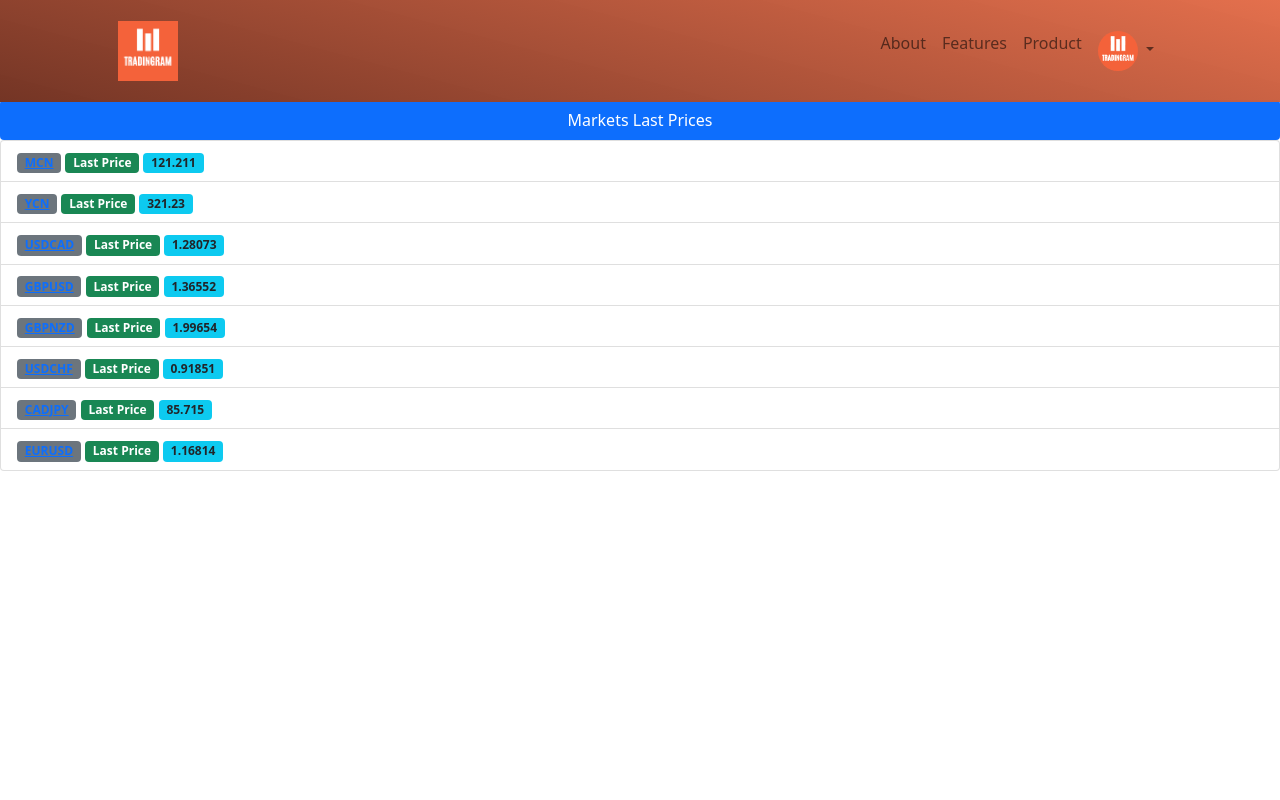
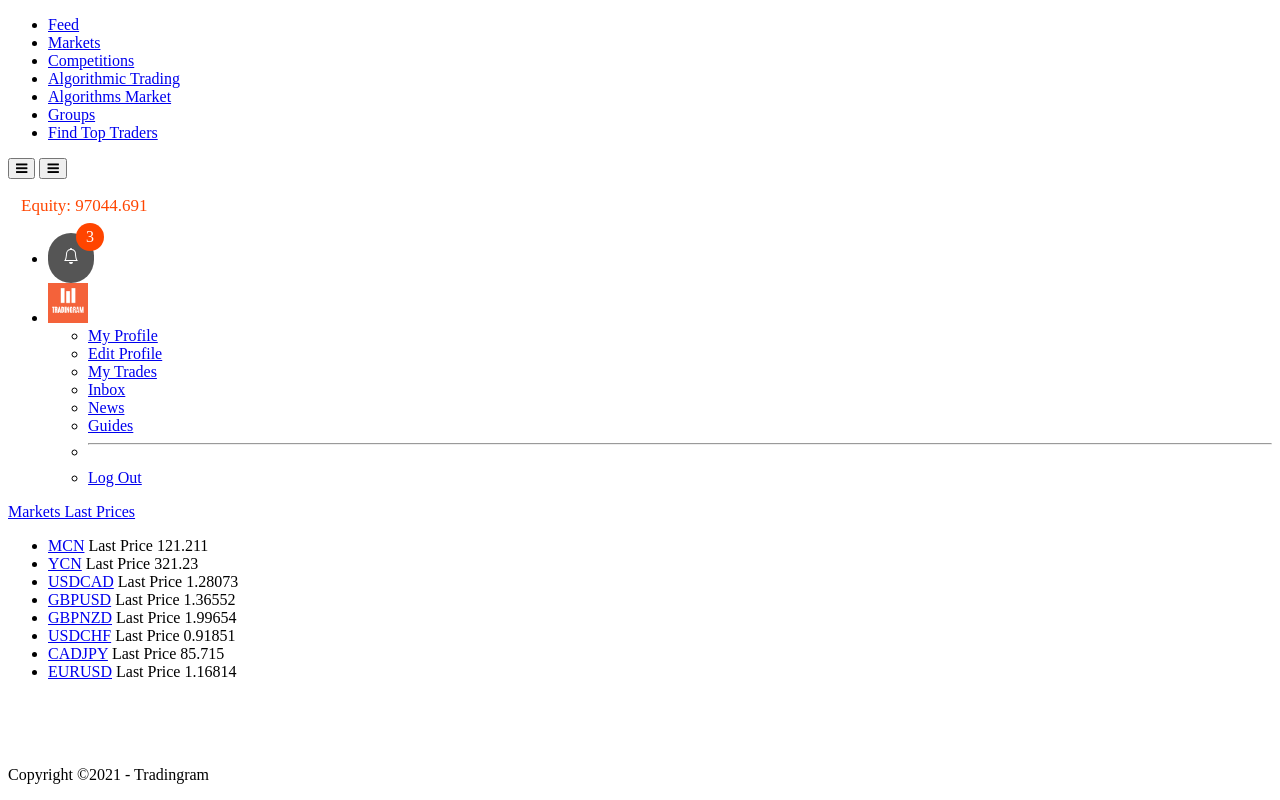
Before and after one commit to aminizadyar/tradingram, a Django app: page /markets in a window 1280 px wide. Run offline with Django 3.2, Linux system fonts and the light colour scheme; a user stored in the database is signed in; data comes from the database, SQL or seed files in the repository; both versions use the stored data as it was after the commit; some libraries are stand-ins or nearby versions.

Commit message:
modified base2.html

```diff
--- a/templates/base.html
+++ b/templates/base.html
@@ -4,13 +4,13 @@
 <head>
     <meta charset="UTF-8">
     <title>{% block title %}{% endblock %}</title>
-    <link href="https://cdn.jsdelivr.net/npm/bootstrap@5.0.2/dist/css/bootstrap.min.css" rel="stylesheet"
-          integrity="sha384-EVSTQN3/azprG1Anm3QDgpJLIm9Nao0Yz1ztcQTwFspd3yD65VohhpuuCOmLASjC" crossorigin="anonymous">
-    <script src="https://cdn.jsdelivr.net/npm/bootstrap@5.0.2/dist/js/bootstrap.bundle.min.js"
-            integrity="sha384-MrcW6ZMFYlzcLA8Nl+NtUVF0sA7MsXsP1UyJoMp4YLEuNSfAP+JcXn/tWtIaxVXM"
-            crossorigin="anonymous"></script>
-    <script src="https://code.jquery.com/jquery-3.6.0.min.js"
-            integrity="sha256-/xUj+3OJU5yExlq6GSYGSHk7tPXikynS7ogEvDej/m4=" crossorigin="anonymous"></script>
+    <link href="https://fonts.googleapis.com/css?family=Poppins:300,400,500,600,700,800,900" rel="stylesheet">
+
+		<link rel="stylesheet" href="https://stackpath.bootstrapcdn.com/font-awesome/4.7.0/css/font-awesome.min.css">
+		<link rel="stylesheet" href="/static/base/css/style.css">
+    		<script src="https://cdn.jsdelivr.net/npm/bootstrap@5.0.2/dist/js/bootstrap.bundle.min.js"
+            		integrity="sha384-MrcW6ZMFYlzcLA8Nl+NtUVF0sA7MsXsP1UyJoMp4YLEuNSfAP+JcXn/tWtIaxVXM"
+            		crossorigin="anonymous"></script>
 
     <meta name="viewport" content="width=device-width, initial-scale=1">
     <link rel="icon" type="image/x-icon" href="{% static 'landing_page/assets/img/logo.png' %}"/>
--- a/templates/base2.html
+++ b/templates/base2.html
@@ -2,7 +2,9 @@
 <!doctype html>
 <html lang="en">
   <head>
-  	<title>{% block title %}{% endblock %}</title>
+  	<title>{% block title %}
+
+  	{% endblock %}</title>
     <meta charset="utf-8">
     <meta name="viewport" content="width=device-width, initial-scale=1, shrink-to-fit=no">
 
@@ -14,20 +16,46 @@
             		integrity="sha384-MrcW6ZMFYlzcLA8Nl+NtUVF0sA7MsXsP1UyJoMp4YLEuNSfAP+JcXn/tWtIaxVXM"
             		crossorigin="anonymous"></script>
 
-            <script src="https://cdn.jsdelivr.net/npm/bootstrap@5.0.2/dist/js/bootstrap.bundle.min.js"
-            integrity="sha384-MrcW6ZMFYlzcLA8Nl+NtUVF0sA7MsXsP1UyJoMp4YLEuNSfAP+JcXn/tWtIaxVXM"
-            crossorigin="anonymous"></script>
-            <script src="https://code.jquery.com/jquery-3.6.0.min.js"
-            integrity="sha256-/xUj+3OJU5yExlq6GSYGSHk7tPXikynS7ogEvDej/m4=" crossorigin="anonymous"></script>
 
 
             <link rel="icon" type="image/x-icon" href="{% static 'landing_page/assets/img/logo.png' %}"/>
+    <style>
+        .notification {
+  background-color: #555;
+  color: white;
+  text-decoration: none;
+  padding: 15px 15px;
+  position: relative;
+  display: inline-block;
+  border-radius: 30px;
+}
 
-  <style>
-        body {
-            padding-top: 100px;
-        }
+.notification:hover {
+  background: orange;
+}
+
+.notification .badge {
+  position: absolute;
+  top: -10px;
+  right: -10px;
+  padding: 5px 10px;
+  border-radius: 50%;
+  background: orangered;
+  color: white;
+}
+
+.equity{
+    margin-block-start: 1em;
+    margin-block-end: 1em;
+    margin-inline-start: 13px;
+    margin-inline-end: 0px;
+    margin-top: 10;
+    font-size:17px;
+    color:orangered;
+}
+
     </style>
+
     {% block extra_head %}
 
     {% endblock %}
@@ -42,15 +70,13 @@
 	        <ul class="list-unstyled components mb-5">
 
 	          <li>
-	              <a href="#">Feed</a>
+	              <a href="{% url 'feed_page' %}">Feed</a>
 	          </li>
 
 	          <li>
-              <a href="#">Markets</a>
+              <a href="{% url 'markets_page' %}">Markets</a>
 	          </li>
-	          <li>
-              <a href="#">Your Trades</a>
-	          </li>
+
                 <li>
               <a href="#">Competitions</a>
 	          </li>
@@ -60,23 +86,22 @@
                 <li>
               <a href="#">Algorithms Market</a>
 	          </li>
+
+                <li>
+              <a href="#">Groups</a>
+	          </li>
+
                 <li>
               <a href="#">Find Top Traders</a>
 	          </li>
-                <li>
-              <a href="#">Groups</a>
-	          </li>
-                <li>
-              <a href="#">News</a>
-	          </li>
-              <a href="#">Guides</a>
-	          </li>
+
+
 	        </ul>
 
-	        <div class="footer">
-	        	<p><!-- Link back to Colorlib can't be removed. Template is licensed under CC BY 3.0. -->
-						  Copyright &copy;<script>document.write(new Date().getFullYear());</script> All rights reserved | This template is made with <i class="icon-heart" aria-hidden="true"></i> by <a href="https://colorlib.com" target="_blank">Colorlib.com</a>
-						  <!-- Link back to Colorlib can't be removed. Template is licensed under CC BY 3.0. --></p>
+	        <div class="footer" style="position: fixed;bottom: 0;">
+	        	<p>
+						  Copyright &copy;<script>document.write(new Date().getFullYear());</script> - Tradingram
+						  </p>
 	        </div>
 
 	      </div>
@@ -97,29 +122,33 @@
             </button>
 
             <div class="collapse navbar-collapse" id="navbarSupportedContent">
+            <p class="equity">  Equity: {{ user.profile.equity|floatformat:3 }}</p>
+
               <ul class="nav navbar-nav ml-auto">
-                <li class="nav-item active">
-                    <a class="nav-link" href="#">Home</a>
-                </li>
+
                 <li class="nav-item">
-                    <a class="nav-link" href="#">About</a>
-                </li>
-                <li class="nav-item">
-                    <a class="nav-link" href="#">Portfolio</a>
-                </li>
-                <li class="nav-item">
-                    <a class="nav-link" href="#">Contact</a>
+                    <a href="#" class="notification">
+                    <span>
+                        <svg xmlns="http://www.w3.org/2000/svg" width="16" height="16" fill="currentColor" class="bi bi-bell" viewBox="0 0 16 16">
+                            <path d="M8 16a2 2 0 0 0 2-2H6a2 2 0 0 0 2 2zM8 1.918l-.797.161A4.002 4.002 0 0 0 4 6c0 .628-.134 2.197-.459 3.742-.16.767-.376 1.566-.663 2.258h10.244c-.287-.692-.502-1.49-.663-2.258C12.134 8.197 12 6.628 12 6a4.002 4.002 0 0 0-3.203-3.92L8 1.917zM14.22 12c.223.447.481.801.78 1H1c.299-.199.557-.553.78-1C2.68 10.2 3 6.88 3 6c0-2.42 1.72-4.44 4.005-4.901a1 1 0 1 1 1.99 0A5.002 5.002 0 0 1 13 6c0 .88.32 4.2 1.22 6z"/>
+                        </svg>
+                    </span>
+                    <span class="badge">3</span>
+                    </a>
                 </li>
 		<li class="nav-item dropdown">
                     <a class="nav-link dropdown-toggle" href="#" id="navbarDropdown" role="button"
                        data-bs-toggle="dropdown" aria-expanded="false">
-                        <img src="{{user.profile.profile_pricture.url}}"
+                        <img src="{{user.profile.profile_picture.url}}"
                              width="40" height="40" class="rounded-circle" alt="profile">
                     </a>
                     <ul class="dropdown-menu" aria-labelledby="navbarDropdownMenuLink">
                         <li><a class="dropdown-item" href="/{{ user.username }}">My Profile</a></li>
                         <li><a class="dropdown-item" href="{% url 'update_profile_page' %}">Edit Profile</a></li>
-                        <li><a class="dropdown-item" href="">Messages</a></li>
+                        <li><a class="dropdown-item" href="#">My Trades</a></li>
+                        <li><a class="dropdown-item" href="#">Inbox</a></li>
+                        <li><a class="dropdown-item" href="#">News</a></li>
+                        <li><a class="dropdown-item" href="#">Guides</a></li>
                         <li><hr class="dropdown-divider"></li>
                         <li><a class="dropdown-item" href="/">Log Out</a></li>
                     </ul>
--- a/templates/paper_trade/markets_page.html
+++ b/templates/paper_trade/markets_page.html
@@ -1,4 +1,4 @@
-{% extends 'base.html' %}
+{% extends 'base2.html' %}
 {% block content %}
 <nav class="nav nav-pills nav-fill">
     <a class="nav-link active" aria-current="page" href="#">Markets Last Prices</a>
--- a/templates/paper_trade/ticker_page.html
+++ b/templates/paper_trade/ticker_page.html
@@ -1,4 +1,4 @@
-{% extends 'base.html' %}
+{% extends 'base2.html' %}
 {% load static %}
 {% load crispy_forms_filters %}
 
```
Also changed, not shown: db.sqlite3.
